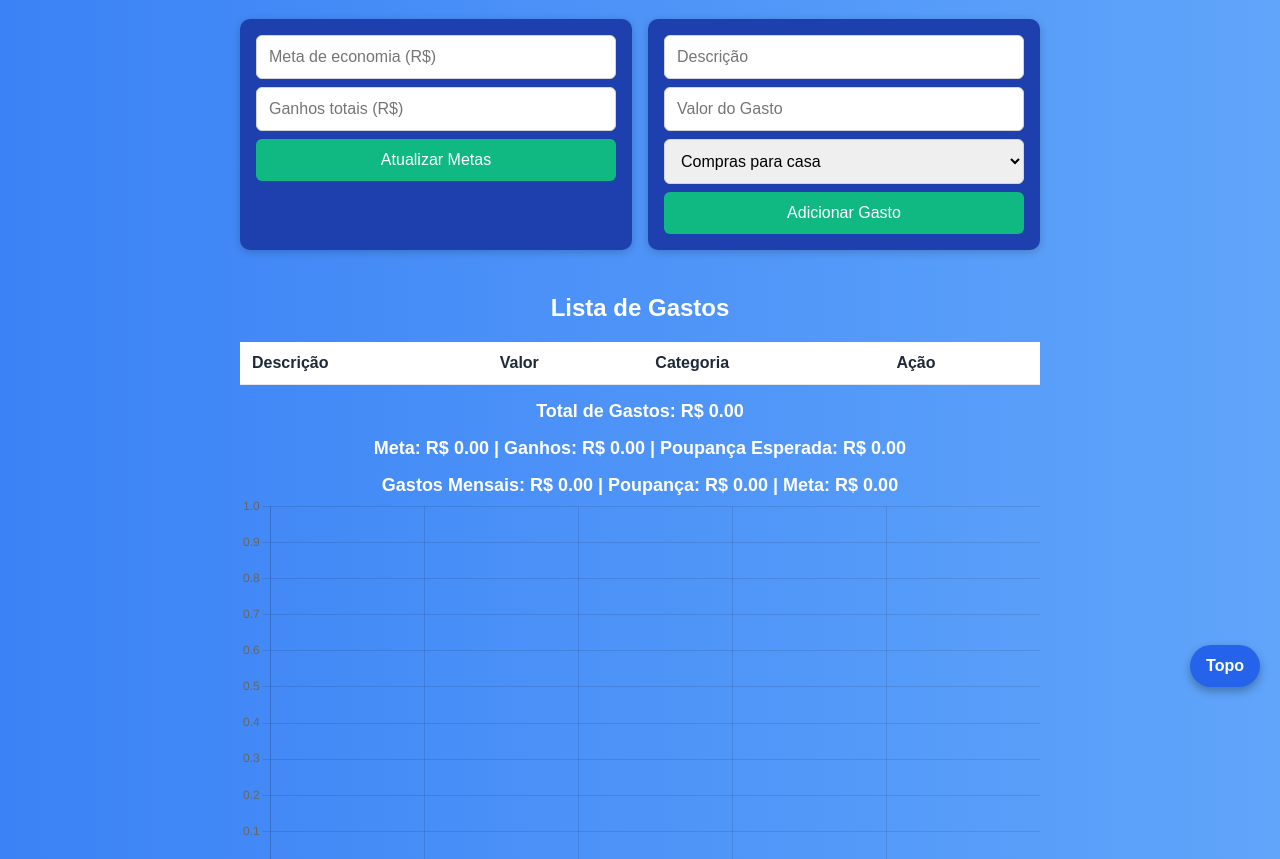
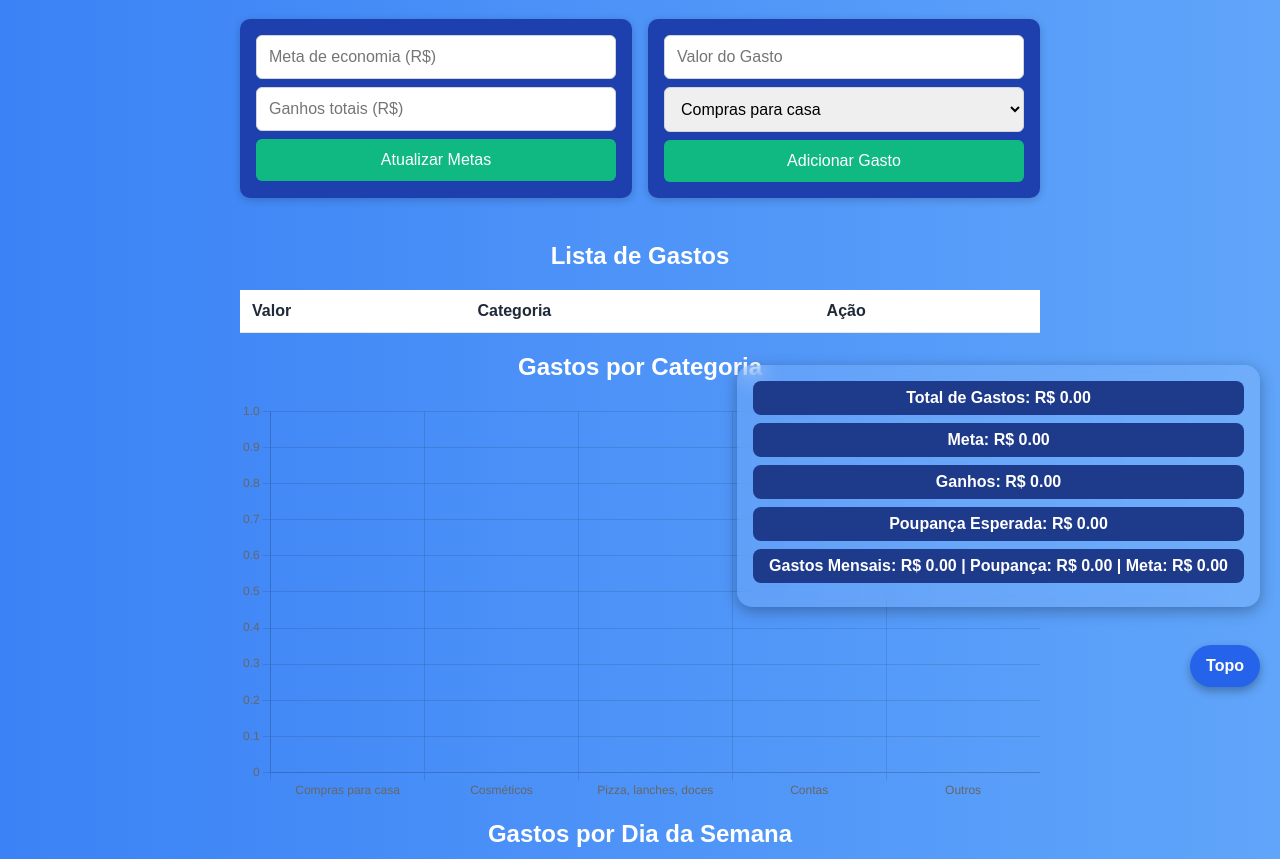
Before and after one commit to LucasFerreiraCode/Controle-de-Gastos, a plain HTML site: page index.html in a window 1280 px wide. Shown: the part 93-952 px from the top of the page. Drawn offline with nearby package versions, Linux system fonts and the light colour scheme.

Commit message:
Update index.html

```diff
--- a/index.html
+++ b/index.html
@@ -82,6 +82,26 @@
             font-weight: bold;
         }
 
+        .floating-info {
+            position: fixed;
+            bottom: 100px;
+            right: 20px;
+            background-color: rgba(255, 255, 255, 0.1);
+            padding: 1rem;
+            border-radius: 15px;
+            box-shadow: 0 4px 15px rgba(0, 0, 0, 0.3);
+            backdrop-filter: blur(10px);
+        }
+
+        .info-box {
+            background-color: #1e3a8a;
+            padding: 0.5rem 1rem;
+            border-radius: 8px;
+            font-weight: bold;
+            text-align: center;
+            margin-bottom: 0.5rem;
+        }
+
         table {
             width: 100%;
             border-collapse: collapse;
@@ -105,14 +125,6 @@
             border-radius: 4px;
             cursor: pointer;
         }
-
-        .total,
-        .goal-display {
-            font-size: 18px;
-            font-weight: bold;
-            text-align: center;
-            margin-top: 1rem;
-        }
     </style>
 </head>
 
@@ -127,12 +139,11 @@
         </div>
 
         <div class="input-group">
-            <input id="description" type="text" placeholder="Descrição" />
             <input id="amount" type="number" placeholder="Valor do Gasto" />
             <select id="category">
                 <option value="Compras para casa">Compras para casa</option>
                 <option value="Cosméticos">Cosméticos</option>
-                <option value='"Pizza, lanches, doces"'>"Pizza, lanches, doces"</option>
+                <option value="Pizza, lanches, doces">Pizza, lanches, doces</option>
                 <option value="Contas">Contas</option>
                 <option value="Outros">Outros</option>
             </select>
@@ -144,7 +155,6 @@
     <table id="expense-table">
         <thead>
             <tr>
-                <th>Descrição</th>
                 <th>Valor</th>
                 <th>Categoria</th>
                 <th>Ação</th>
@@ -153,21 +163,30 @@
         <tbody></tbody>
     </table>
 
-    <div class="total" id="total-display">Total de Gastos: R$ 0,00</div>
-    <div class="goal-display" id="goal-display">Meta: R$ 0,00 | Ganhos: R$ 0,00 | Poupança Esperada: R$ 0,00</div>
-    <div class="total" id="monthly-summary">Resumo Mensal: </div>
+    <div class="floating-info">
+        <div class="info-box" id="total-display">Total de Gastos: R$ 0,00</div>
+        <div class="info-box" id="goal-display">Meta: R$ 0,00</div>
+        <div class="info-box" id="income-display">Ganhos: R$ 0,00</div>
+        <div class="info-box" id="saving-display">Poupança Esperada: R$ 0,00</div>
+        <div class="info-box" id="monthly-summary">Resumo Mensal:</div>
+    </div>
 
+    <h2>Gastos por Categoria</h2>
     <canvas id="chart" width="400" height="200"></canvas>
+    <h2>Gastos por Dia da Semana</h2>
+    <canvas id="chart-dia" width="400" height="200"></canvas>
 
     <button class="floating-btn" onclick="scrollToTop()">Topo</button>
 
+    <script src="https://cdn.jsdelivr.net/npm/chart.js"></script>
     <script>
-        const descriptionInput = document.getElementById('description');
         const amountInput = document.getElementById('amount');
         const categoryInput = document.getElementById('category');
         const expenseTable = document.querySelector('#expense-table tbody');
         const totalDisplay = document.getElementById('total-display');
         const goalDisplay = document.getElementById('goal-display');
+        const incomeDisplay = document.getElementById('income-display');
+        const savingDisplay = document.getElementById('saving-display');
         const monthlySummary = document.getElementById('monthly-summary');
         const goalInput = document.getElementById('goal');
         const incomeInput = document.getElementById('income');
@@ -177,22 +196,44 @@
         let income = 0;
 
         const chartCanvas = document.getElementById('chart').getContext('2d');
+        const chartDiaCanvas = document.getElementById('chart-dia').getContext('2d');
+
+        const diasDaSemana = ['Domingo', 'Segunda', 'Terça', 'Quarta', 'Quinta', 'Sexta', 'Sábado'];
+        const gastosPorDia = new Array(7).fill(0);
+
+        const chartDataDia = {
+            labels: diasDaSemana,
+            datasets: [{
+                label: 'Gastos por Dia da Semana',
+                data: gastosPorDia,
+                backgroundColor: '#fbbf24'
+            }]
+        };
+
+        const chartDia = new Chart(chartDiaCanvas, {
+            type: 'bar',
+            data: chartDataDia,
+            options: {
+                responsive: true,
+                plugins: { legend: { display: true } }
+            }
+        });
+
         const chartData = {
-            labels: ['Compras para casa', 'Cosméticos', '"Pizza, lanches, doces"', 'Contas', 'Outros'],
+            labels: ['Compras para casa', 'Cosméticos', 'Pizza, lanches, doces', 'Contas', 'Outros'],
             datasets: [{
                 label: 'Gastos por Categoria',
                 data: [0, 0, 0, 0, 0],
                 backgroundColor: ['#f87171', '#facc15', '#34d399', '#60a5fa', '#a78bfa']
             }]
         };
+
         const chart = new Chart(chartCanvas, {
             type: 'bar',
             data: chartData,
             options: {
                 responsive: true,
-                plugins: {
-                    legend: { display: false }
-                }
+                plugins: { legend: { display: false } }
             }
         });
 
@@ -204,10 +245,18 @@
             }
         }
 
+        function updateChartPorDia(amount) {
+            const dia = new Date().getDay();
+            gastosPorDia[dia] += amount;
+            chartDia.update();
+        }
+
         function updateTotal() {
             totalDisplay.textContent = `Total de Gastos: R$ ${total.toFixed(2)}`;
             const saving = income - total;
-            goalDisplay.textContent = `Meta: R$ ${goal.toFixed(2)} | Ganhos: R$ ${income.toFixed(2)} | Poupança Esperada: R$ ${saving.toFixed(2)}`;
+            goalDisplay.textContent = `Meta: R$ ${goal.toFixed(2)}`;
+            incomeDisplay.textContent = `Ganhos: R$ ${income.toFixed(2)}`;
+            savingDisplay.textContent = `Poupança Esperada: R$ ${saving.toFixed(2)}`;
             monthlySummary.textContent = `Gastos Mensais: R$ ${total.toFixed(2)} | Poupança: R$ ${saving.toFixed(2)} | Meta: R$ ${goal.toFixed(2)}`;
         }
 
@@ -226,26 +275,24 @@
         }
 
         function addExpense() {
-            const description = descriptionInput.value.trim();
             const amount = parseFloat(amountInput.value);
             const category = categoryInput.value;
-            if (!description || isNaN(amount)) return;
+            if (isNaN(amount)) return;
 
             const row = document.createElement('tr');
             row.innerHTML = `
-        <td>${description}</td>
-        <td>R$ ${amount.toFixed(2)}</td>
-        <td>${category}</td>
-        <td><button class="remove-btn" onclick="removeExpense(${amount}, this.closest('tr'), '${category}')">Remover</button></td>
-      `;
+                <td>R$ ${amount.toFixed(2)}</td>
+                <td>${category}</td>
+                <td><button class="remove-btn" onclick="removeExpense(${amount}, this.closest('tr'), '${category}')">Remover</button></td>
+            `;
             expenseTable.appendChild(row);
 
             total += amount;
             updateChart(category, amount);
+            updateChartPorDia(amount);
             updateTotal();
             saveData();
 
-            descriptionInput.value = '';
             amountInput.value = '';
         }
 
@@ -263,12 +310,6 @@
             total = parseFloat(localStorage.getItem('total')) || 0;
             updateTotal();
         }
-
-        if ('serviceWorker' in navigator) {
-            navigator.serviceWorker.register('service-worker.js')
-                .then(() => console.log('Service Worker registrado'))
-                .catch(error => console.error('Erro ao registrar o Service Worker:', error));
-        }
     </script>
 </body>
 
```
